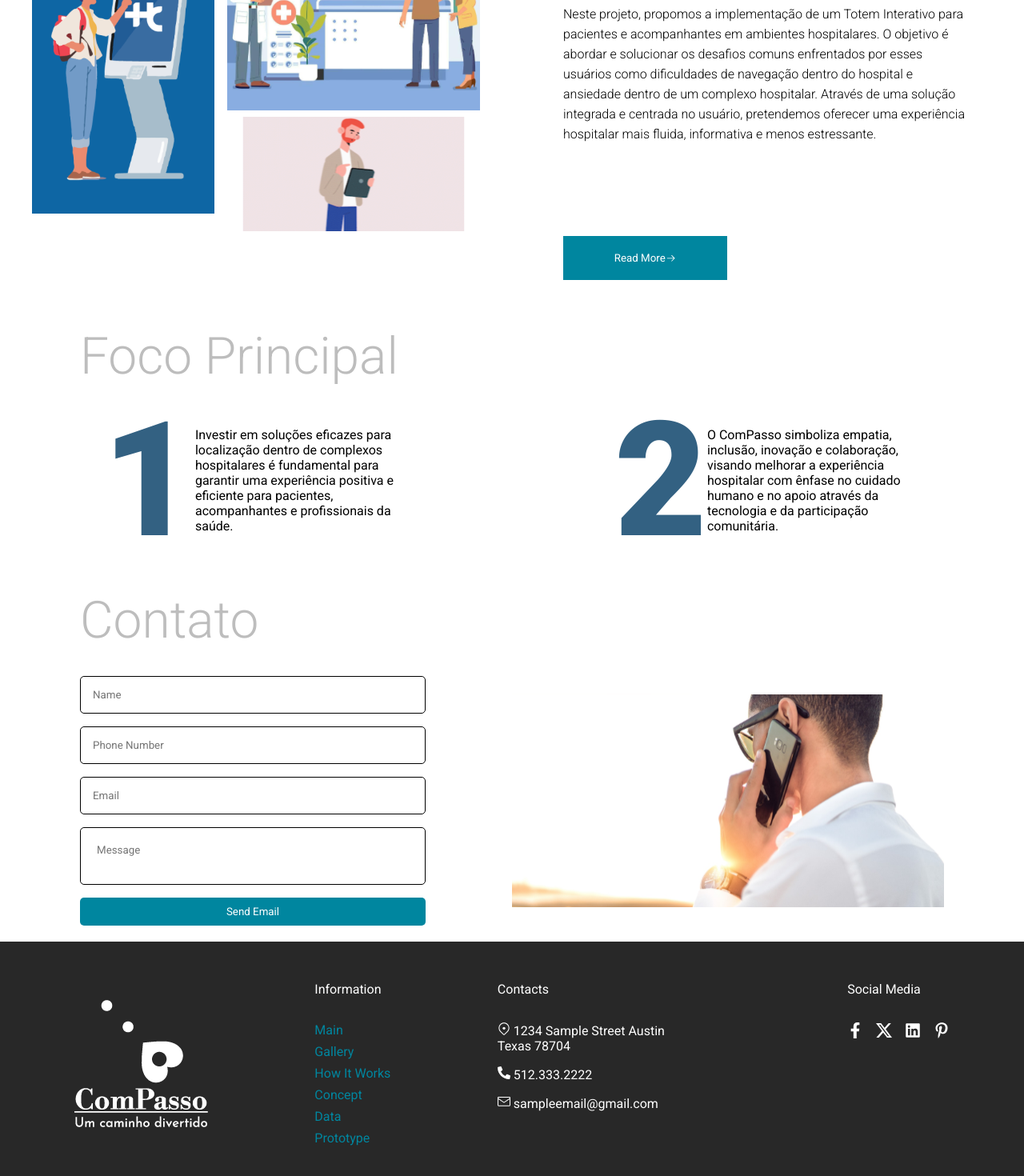
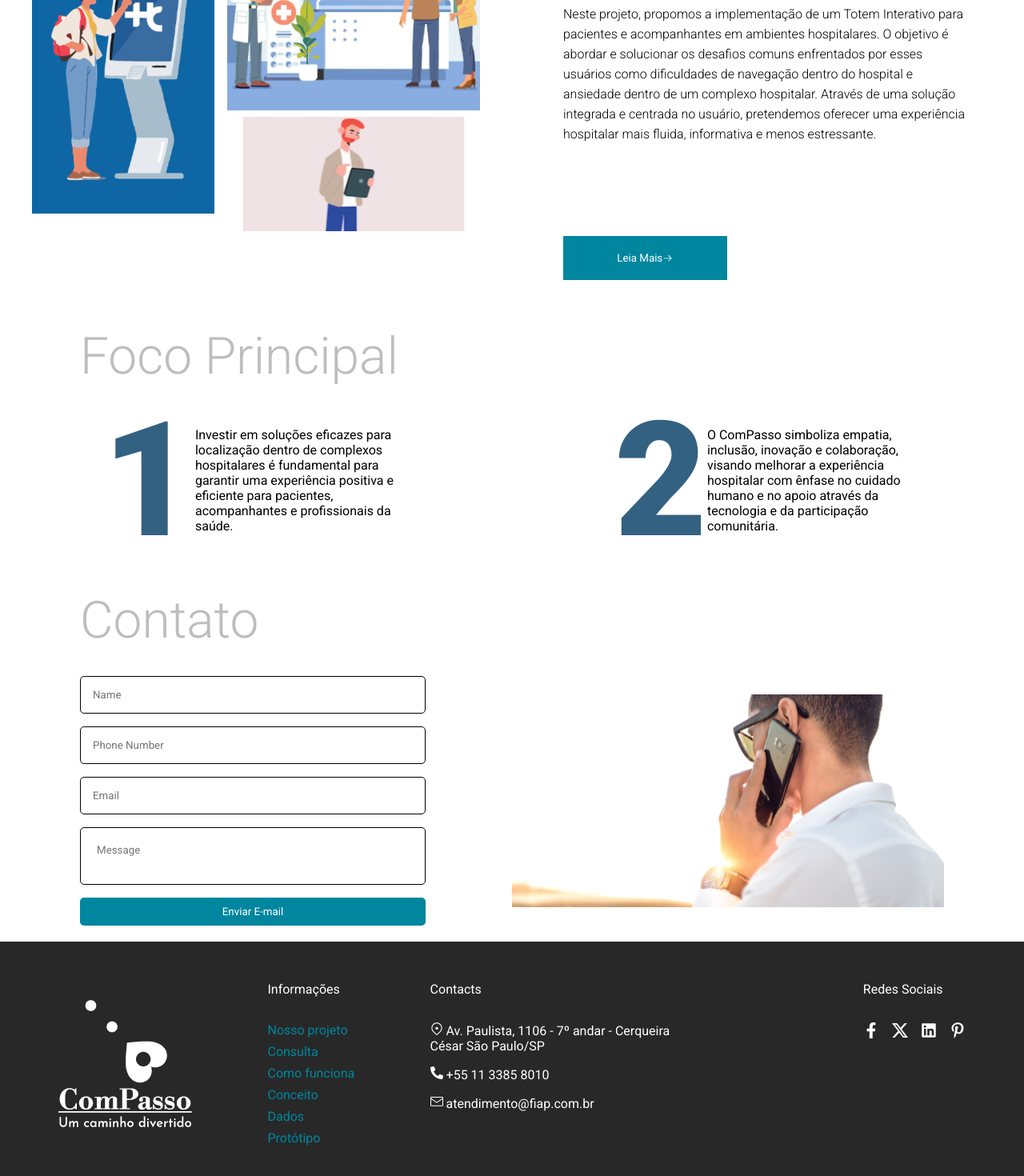
Before and after one commit to Vikcarvalhos/Challenge, a React (Vite) app: page / in a window 1280 px wide. Shown: the part 800-2270 px from the top of the page at 80% size. Built offline with nearby package versions, Linux system fonts and the light colour scheme.

Commit message:
fix: informations

```diff
--- a/src/components/Footer.jsx
+++ b/src/components/Footer.jsx
@@ -17,27 +17,27 @@ function Footer(){
             <footer>
                 <img src={logo}></img>
                 <div className='footer-information'>
-                    <p>Information</p>
+                    <p>Informações</p>
                     <div className='footer-links'>
-                        <Link to="/" className='hover-underline'>Main</Link>
-                        <Link to="/gallery" className='hover-underline'>Gallery</Link>
-                        <Link to="/howitworks" className='hover-underline'>How It Works</Link>
-                        <Link to="/concept" className='hover-underline'>Concept</Link>
-                        <Link to="/data" className='hover-underline'>Data</Link>
-                        <Link to="/prototype" className='hover-underline'>Prototype</Link>
+                        <Link to="/" className='hover-underline'>Nosso projeto</Link>
+                        <Link to="/gallery" className='hover-underline'>Consulta</Link>
+                        <Link to="/howitworks" className='hover-underline'>Como funciona</Link>
+                        <Link to="/concept" className='hover-underline'>Conceito</Link>
+                        <Link to="/data" className='hover-underline'>Dados</Link>
+                        <Link to="/prototype" className='hover-underline'>Protótipo</Link>
                     </div>
                 </div>
                 <div className='footer-contacts'>
                     <p>Contacts</p>
                     <div className='footer-contacts-text'>
 
-                        <p><GoLocation /> 1234 Sample Street Austin Texas 78704</p>
-                        <p><FaPhoneAlt /> 512.333.2222</p>
-                        <p><GoMail /> sampleemail@gmail.com</p>
+                        <p><GoLocation /> Av. Paulista, 1106 - 7º andar - Cerqueira César São Paulo/SP</p>
+                        <p><FaPhoneAlt /> +55 11 3385 8010</p>
+                        <p><GoMail /> atendimento@fiap.com.br</p>
                     </div>
                 </div>
                 <div className='footer-social'>
-                    <p>Social Media</p>
+                    <p>Redes Sociais</p>
                     <div className='social-medias'>
                         <a href='#'><FaFacebookF /></a>
                         <a href='#'><BsTwitterX /></a>
--- a/src/css/home.css
+++ b/src/css/home.css
@@ -126,6 +126,11 @@
         border: none;
         color: white;
     }
+    .step-button:hover{
+            cursor: pointer;
+            background-color: #336182;
+
+    }
 
     .main-focus{
         width: 100%;
@@ -213,6 +218,10 @@
         border-radius: 5px;
         background-color: #00869F;
         color: white;
+    }
+    .contact-form button:hover{
+        cursor: pointer;
+        background-color: #336182;
     }
 }
 
--- a/src/routes/Home.jsx
+++ b/src/routes/Home.jsx
@@ -45,8 +45,8 @@ function Home() {
             transition={{ duration: 1 }}
           >
             <div>
-            <h1>Our</h1>
-            <h2>Project</h2>
+            <h1>Nosso</h1>
+            <h2>Projeto</h2>
             </div>
             <p>
               {texts[currentIndex]}
@@ -90,7 +90,7 @@ function Home() {
               experiência hospitalar mais fluida, informativa e menos
               estressante.
             </p>
-            <button className='step-button'>Read More<GoArrowRight /></button>
+            <button className='step-button'>Leia Mais<GoArrowRight /></button>
           </div>
         </section>
 
@@ -129,7 +129,7 @@ function Home() {
 
               <textarea id="message" name="message" placeholder="Message" required style={{resize: "none"}}></textarea>
 
-              <button type="submit">Send Email</button>
+              <button type="submit">Enviar E-mail</button>
             </form>
             <img src={contact} className='contact-image'></img>
           </div>
```
